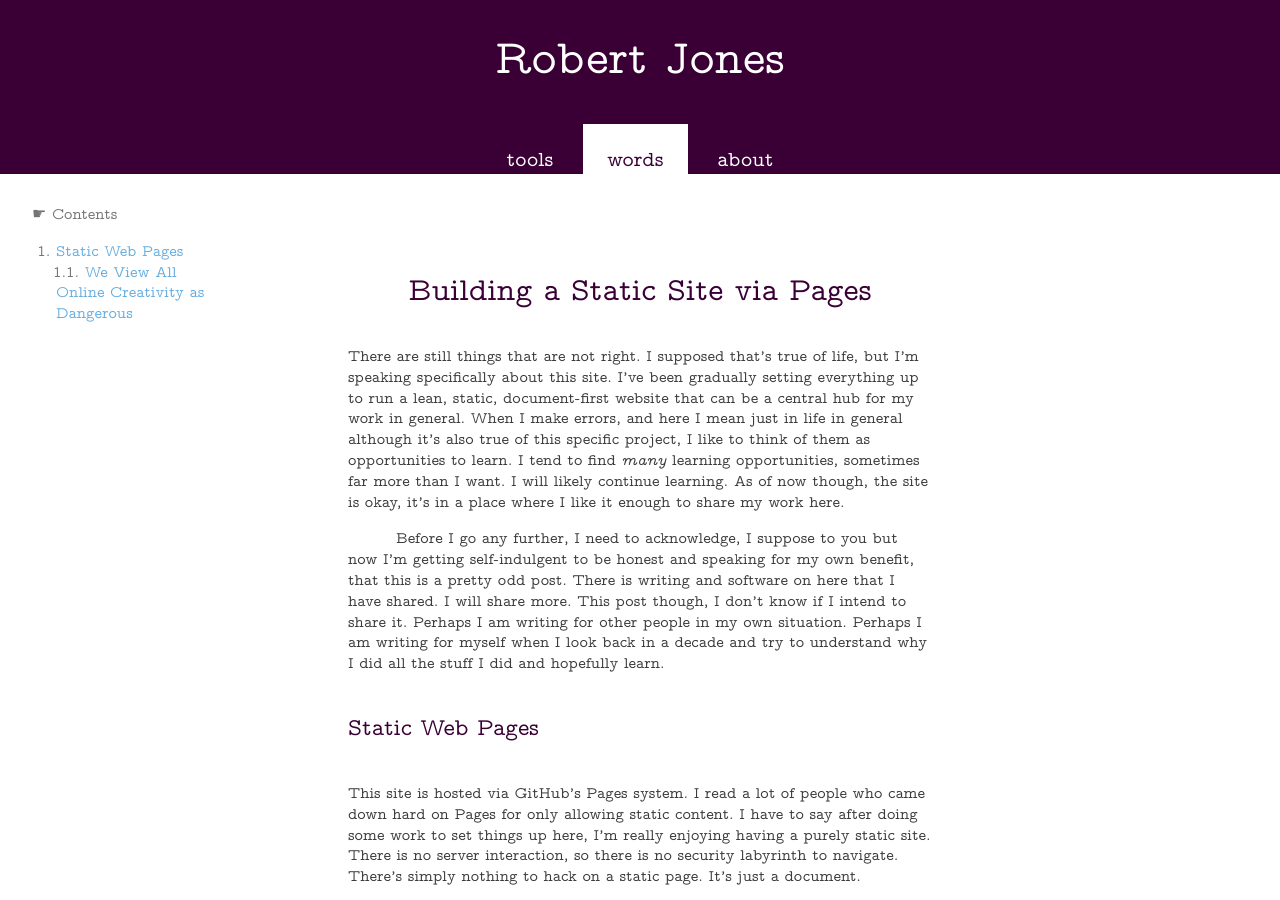
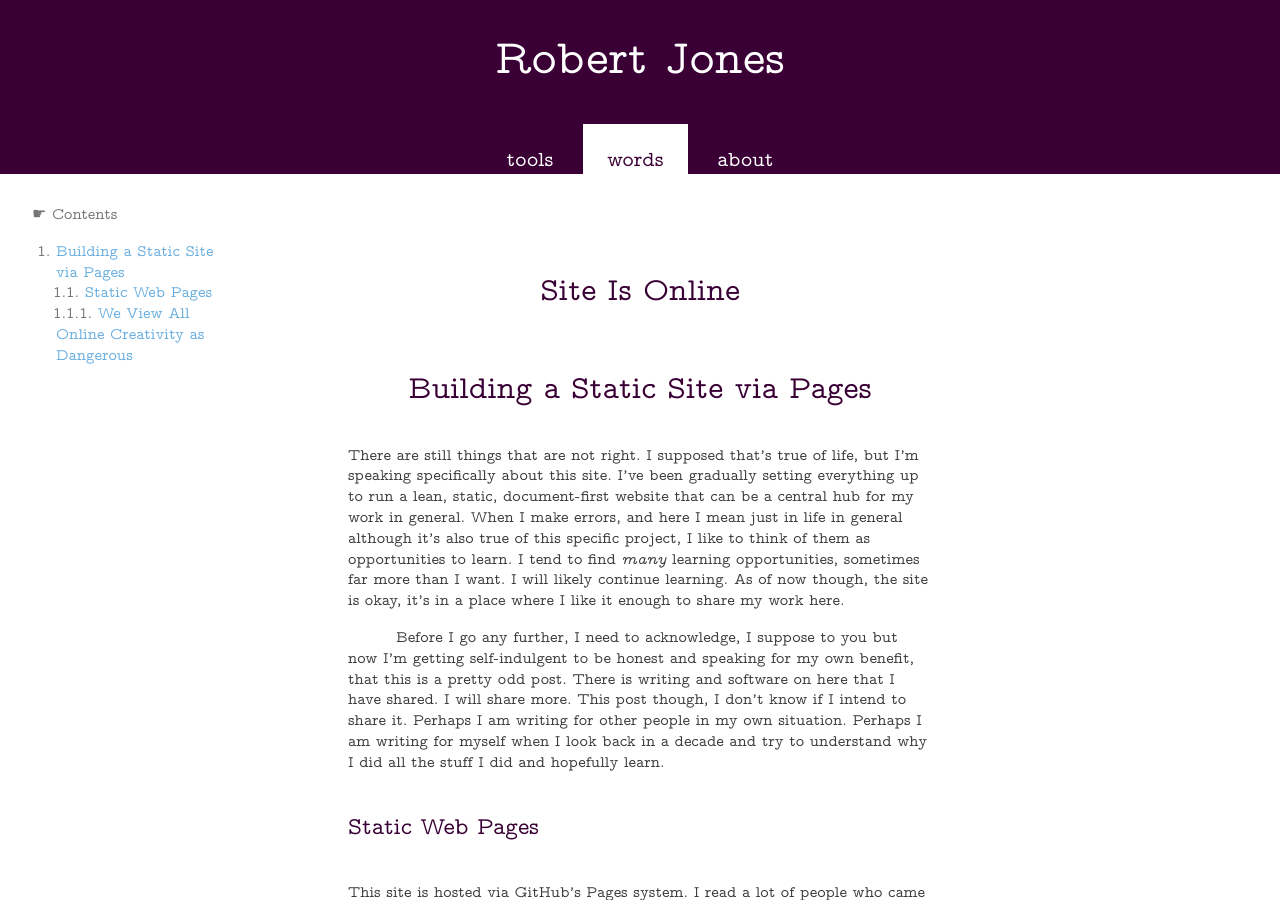
Before and after one commit to rjjiii/rjjiii.github.io, a Jekyll site: the page built from _posts/2022-12-05-site-is-online.md, in a window 1280 px wide and 900 px high. Built offline with Jekyll 4.4.1, drawn with Linux system fonts in a browser that asks for light colours; our own code applies the rules of GitHub Pages for plain Markdown files.

Commit message:
Update 2022-12-05-site-is-online.md

```diff
--- a/_posts/2022-12-05-site-is-online.md
+++ b/_posts/2022-12-05-site-is-online.md
@@ -15,6 +14,8 @@
 
 </details>
 </nav>
+
+# Building a Static Site via Pages
 
 There are still things that are not right. I supposed that's true of life, but I'm speaking specifically about this site. I've been gradually setting everything up to run a lean, static, document-first website that can be a central hub for my work in general. When I make errors, and here I mean just in life in general although it's also true of this specific project, I like to think of them as opportunities to learn. I tend to find _many_ learning opportunities, sometimes far more than I want. I will likely continue learning. As of now though, the site is okay, it's in a place where I like it enough to share my work here.
 
```
Also changed, not shown: other parts of _posts/2022-12-05-site-is-online.md (+0 -1 lines).
